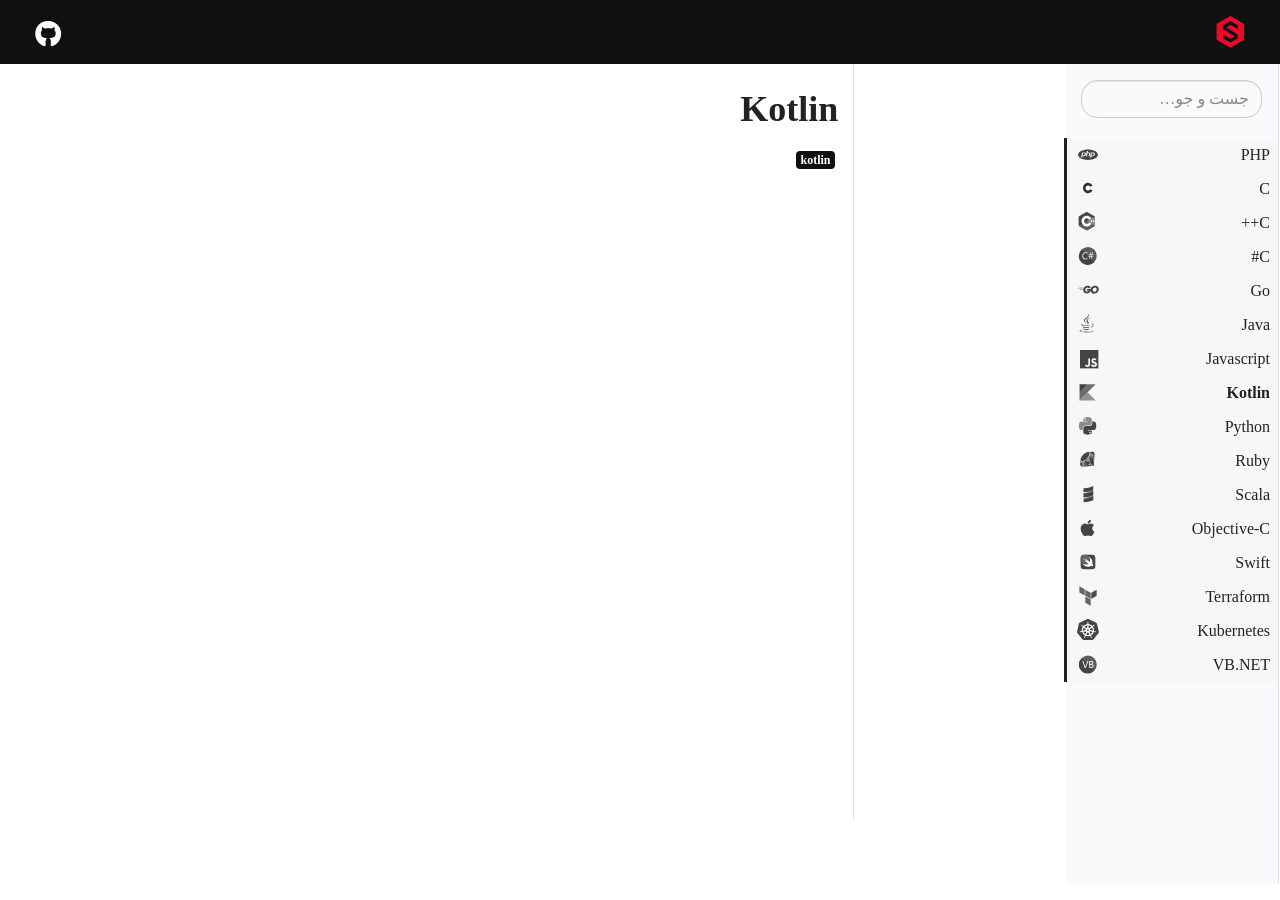
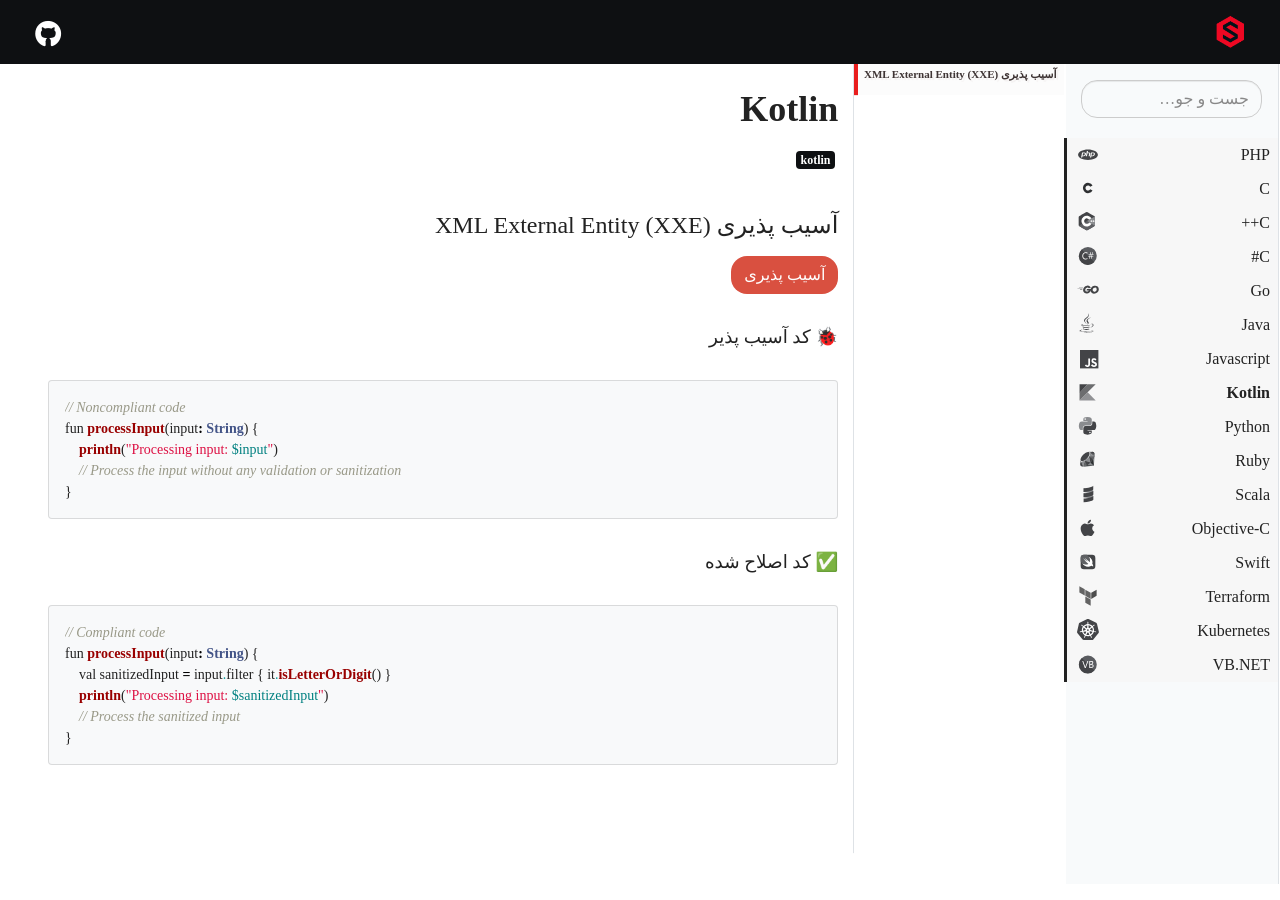
Before and after one commit to securec0ding/securec0ding.github.io, a Jekyll site: the page built from _docs/kotlin.md, in a window 1280 px wide. Built offline with Jekyll 4.4.1, drawn with Linux system fonts in a browser that asks for light colours; some web fonts are replaced.

Commit message:
Update kotlin.md

```diff
--- a/_docs/kotlin.md
+++ b/_docs/kotlin.md
@@ -6,3 +6,40 @@ description: Kotlin Vulnerabilities
 ---
 
 # Kotlin
+
+
+
+
+### آسیب پذیری XML External Entity (XXE)
+
+
+<button class="btn btn-danger">آسیب پذیری</button>
+
+
+
+
+##### 🐞 کد آسیب پذیر
+
+
+{% highlight php %}
+// Noncompliant code
+fun processInput(input: String) {
+    println("Processing input: $input")
+    // Process the input without any validation or sanitization
+}
+{% endhighlight %}
+
+
+
+
+##### ✅ کد اصلاح شده
+
+
+{% highlight php %}
+// Compliant code
+fun processInput(input: String) {
+    val sanitizedInput = input.filter { it.isLetterOrDigit() }
+    println("Processing input: $sanitizedInput")
+    // Process the sanitized input
+}
+{% endhighlight %}
```
